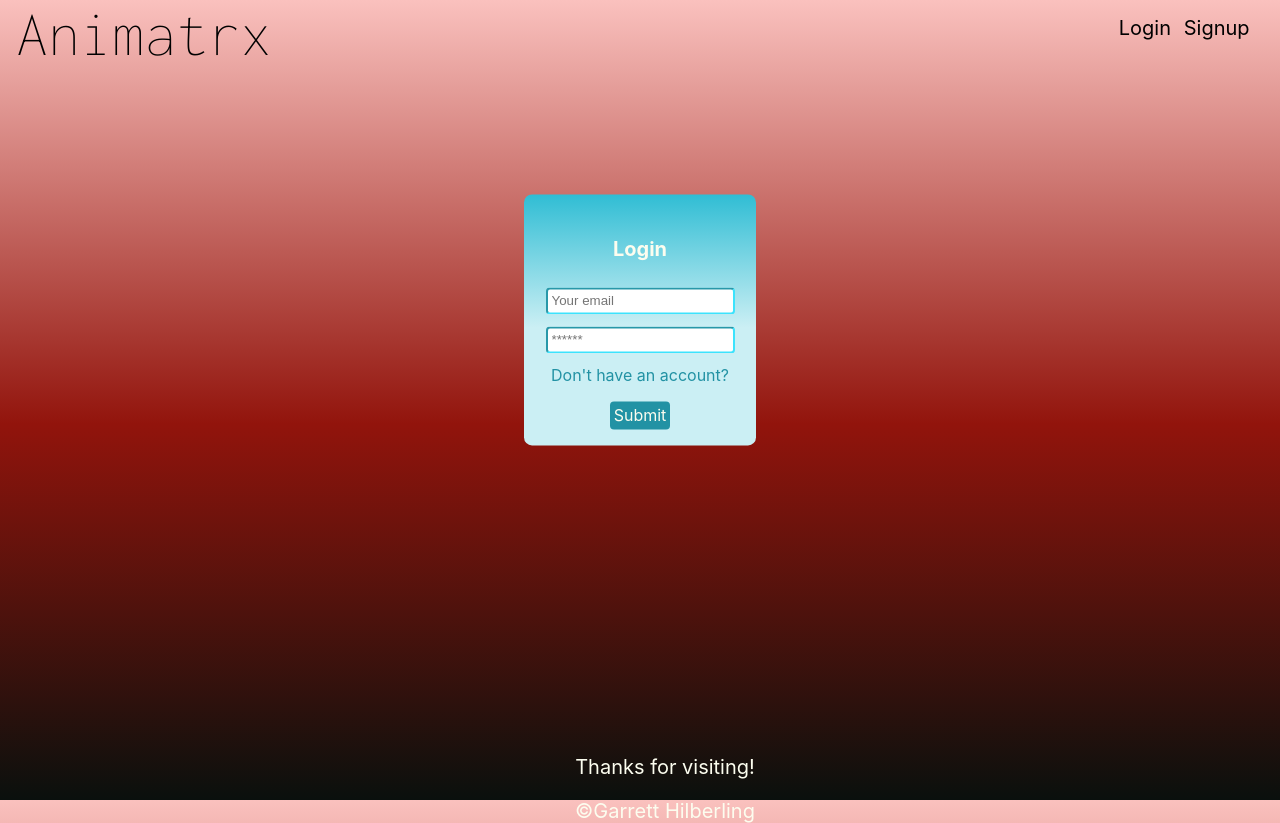
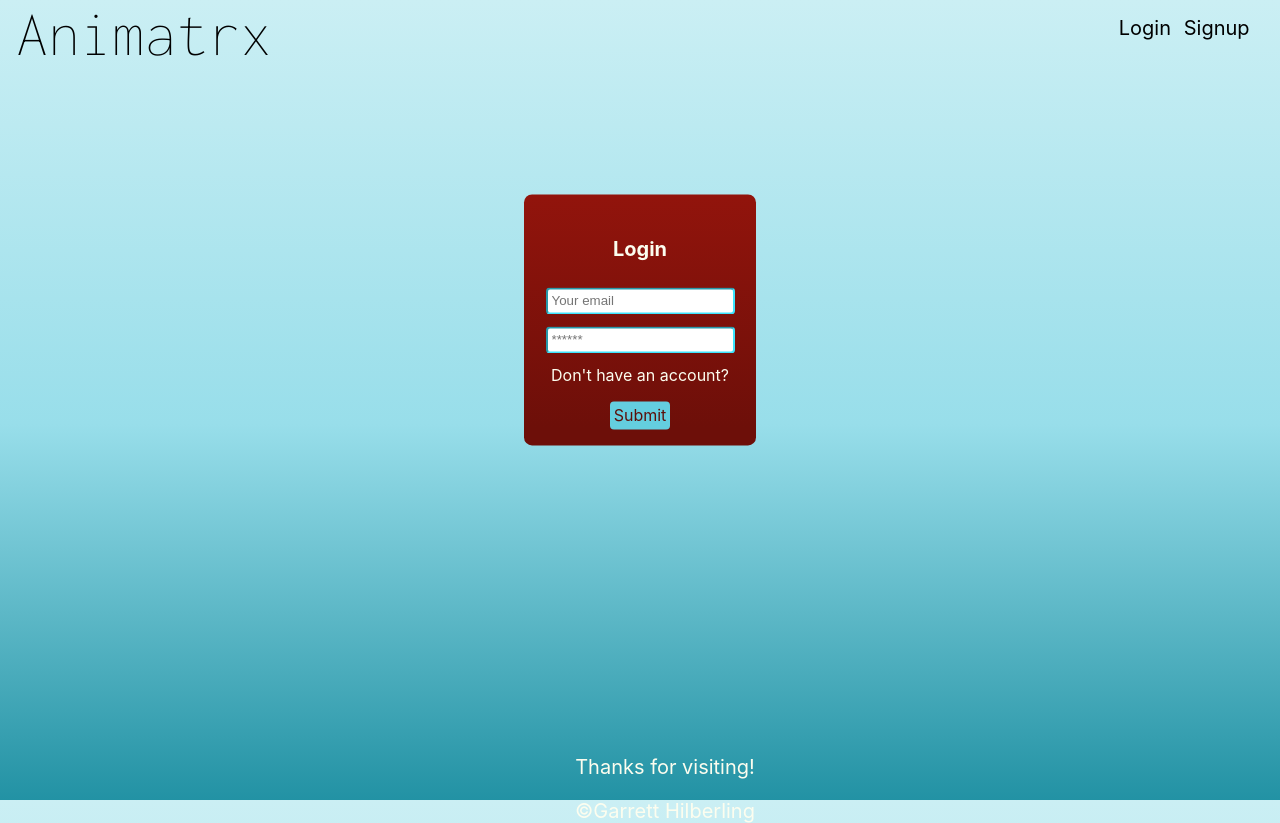
Before and after one commit to garretthilberling/Animatrx, a React (Create React App) app in the folder client/: page /login in a window 1280 px wide. Shown: the top 823 px of the page. Built offline with nearby package versions, Linux system fonts and the light colour scheme; a web font is replaced by a local one.

Commit message:
changing theme a little bit for styling. Looks 100% better

```diff
--- a/client/src/components/FaveOrWatchLater/index.tsx
+++ b/client/src/components/FaveOrWatchLater/index.tsx
@@ -42,18 +42,18 @@ const FaveOrWatchLater = () => {
 
   return (
     <div className="fave-watch-later">
-      <button onClick={handleStarSelect} className="submit">
+      <button onClick={handleStarSelect} className="fave-wl-btn">
         <i
-          className={`fa-solid fa-star ${starSelected && "star-selected"}`}
+          className={`fa-solid fa-star unselected ${starSelected && "star-selected"}`}
         ></i>{" "}
         Save to Watchlist
       </button>
       <button
         onClick={handleHeartSelect}
-        className="submit"
+        className="fave-wl-btn"
       >
         <i
-          className={`fa-solid fa-heart ${heartSelected && "heart-selected"}`}
+          className={`fa-solid fa-heart unselected ${heartSelected && "heart-selected"}`}
         ></i>{" "}
         Add to Favorites
       </button>
--- a/client/src/index.css
+++ b/client/src/index.css
@@ -46,23 +46,23 @@
 
   background: linear-gradient(
     90deg,
-    var(--dark-500) 0%,
-    var(--deep-red-500) 47%,
-    var(--deep-red-100) 100%
+    var(--soft-blue-500) 0%,
+    var(--soft-blue-200) 47%,
+    var(--soft-blue-100) 100%
   );
 
   background: -moz-linear-gradient(
     90deg,
-    var(--dark-500) 0%,
-    var(--deep-red-500) 47%,
-    var(--deep-red-100) 100%
+    var(--soft-blue-500) 0%,
+    var(--soft-blue-200) 47%,
+    var(--soft-blue-100) 100%
   );
 
   background: -webkit-linear-gradient(
     90deg,
-    var(--dark-500) 0%,
-    var(--deep-red-500) 47%,
-    var(--deep-red-100) 100%
+    var(--soft-blue-500) 0%,
+    var(--soft-blue-200) 47%,
+    var(--soft-blue-100) 100%
   );
 
   filter: progid: DXImageTransform.Microsoft.gradient( startColorstr="#170312", endColorstr="#026C7C", GradientType=1 );
@@ -328,6 +328,7 @@ input:focus, textarea:focus, select:focus{
 }
 
 .single-description-card {
+  color: var(--off-white-100);
   position: relative;
   padding: 1rem;
   background: var(--soft-blue-500);
@@ -335,20 +336,20 @@ input:focus, textarea:focus, select:focus{
 
   background: linear-gradient(
     90deg,
-    var(--soft-blue-100) 47%,
-    var(--soft-blue-400) 100%
+    var(--deep-red-500) 47%,
+    var(--deep-red-500) 100%
   );
 
   background: -moz-linear-gradient(
     90deg,
-    var(--soft-blue-100) 47%,
-    var(--soft-blue-400) 100%
+    var(--deep-red-500) 47%,
+    var(--deep-red-500) 100%
   );
 
   background: -webkit-linear-gradient(
     90deg,
-    var(--soft-blue-100) 47%,
-    var(--soft-blue-400) 100%
+    var(--deep-red-500) 47%,
+    var(--deep-red-500) 100%
   );
 
   filter: progid: DXImageTransform.Microsoft.gradient( startColorstr="#170312", endColorstr="#026C7C", GradientType=1 );
@@ -369,12 +370,32 @@ input:focus, textarea:focus, select:focus{
   margin-right: 1rem;
 }
 
+.unselected {
+  color: rgb(150, 147, 147);
+  transition: all;
+  transition-duration: 300ms;
+}
+
 .star-selected {
   color: #FFD700;
 }
 
+
 .heart-selected {
   color: var(--deep-red-300);
+}
+
+.fave-wl-btn {
+  width: fit-content;
+  padding: .25rem;
+  border-radius: .25rem;
+  transition: all;
+  transition-duration: 300ms;
+}
+
+.fave-wl-btn:hover {
+  /* font-size: 1.05rem; */
+  color: var(--soft-blue-100);
 }
 
 .login-signup-container {
@@ -395,20 +416,20 @@ input:focus, textarea:focus, select:focus{
 
   background: linear-gradient(
     90deg,
-    var(--soft-blue-100) 47%,
-    var(--soft-blue-400) 100%
+    #6d0f09 7%,
+    var(--deep-red-500) 100%
   );
 
   background: -moz-linear-gradient(
     90deg,
-    var(--soft-blue-100) 47%,
-    var(--soft-blue-400) 100%
+    #6d0f09 7%,
+    var(--deep-red-500) 100%
   );
 
   background: -webkit-linear-gradient(
     90deg,
-    var(--soft-blue-100) 47%,
-    var(--soft-blue-400) 100%
+    #6d0f09 7%,
+    var(--deep-red-500) 100%
   );
 
   filter: progid: DXImageTransform.Microsoft.gradient( startColorstr="#170312", endColorstr="#026C7C", GradientType=1 );
@@ -436,7 +457,7 @@ input:focus, textarea:focus, select:focus{
 }
 
 .login-signup-flex a {
-  color: var(--soft-blue-500);
+  color: var(--off-white-100);
   margin-bottom: 1rem;
   text-decoration: none;
   transition: all;
@@ -444,14 +465,14 @@ input:focus, textarea:focus, select:focus{
 }
 
 .login-signup-flex a:hover {
-  color: var(--soft-blue-400);
+  color: var(--soft-blue-200);
 }
 
 .submit {
   all: unset;
   cursor: pointer;
-  color: var(--off-white-100);
-  background: var(--soft-blue-500);
+  color: #5c0f09;
+  background: var(--soft-blue-300);
   width: fit-content;
   margin: 0 auto;
   padding: .25rem;
@@ -461,7 +482,8 @@ input:focus, textarea:focus, select:focus{
 }
 
 .submit:hover {
-  background: var(--soft-blue-300);
+  background: var(--soft-blue-200);
+  color: #6d0f09;
 }
 
 .profile-container {
```
